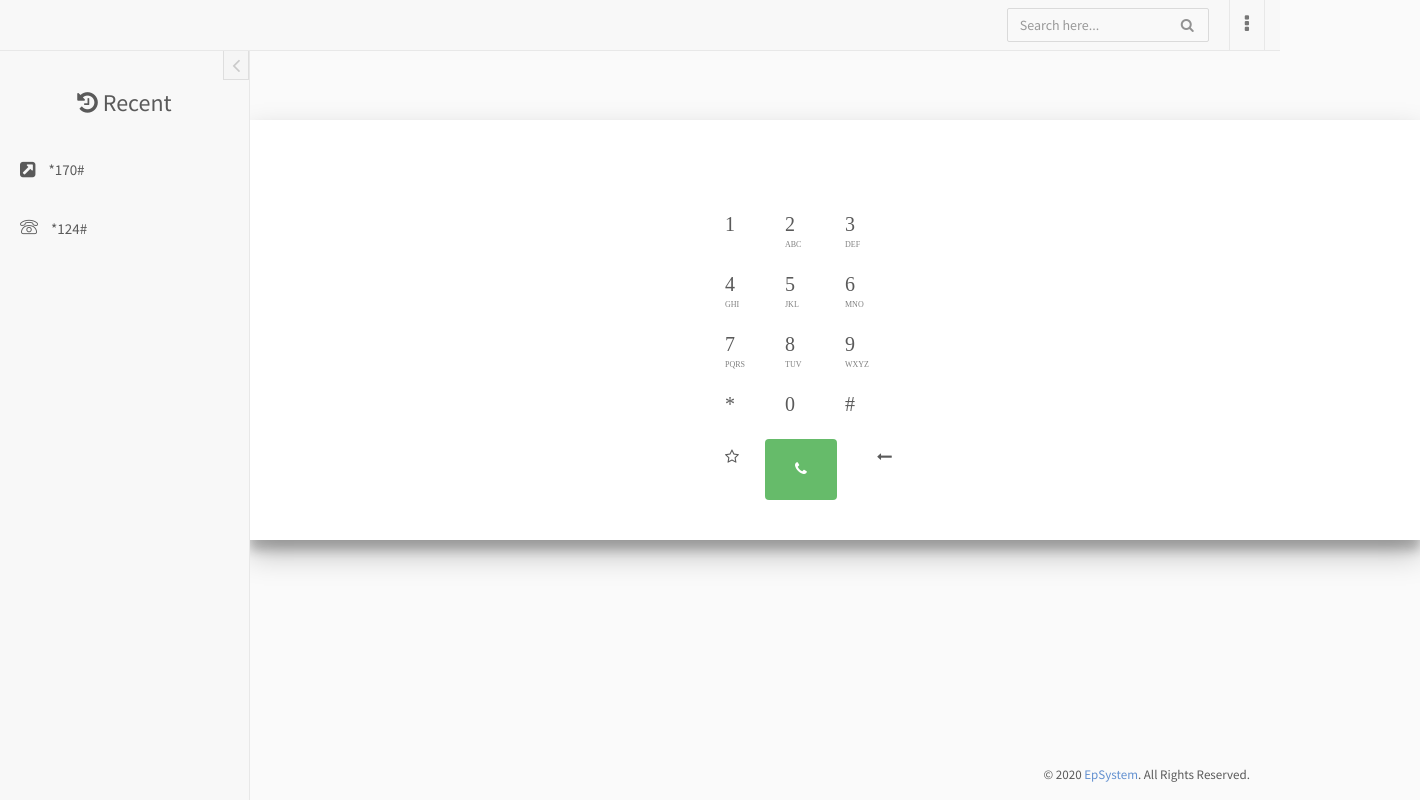
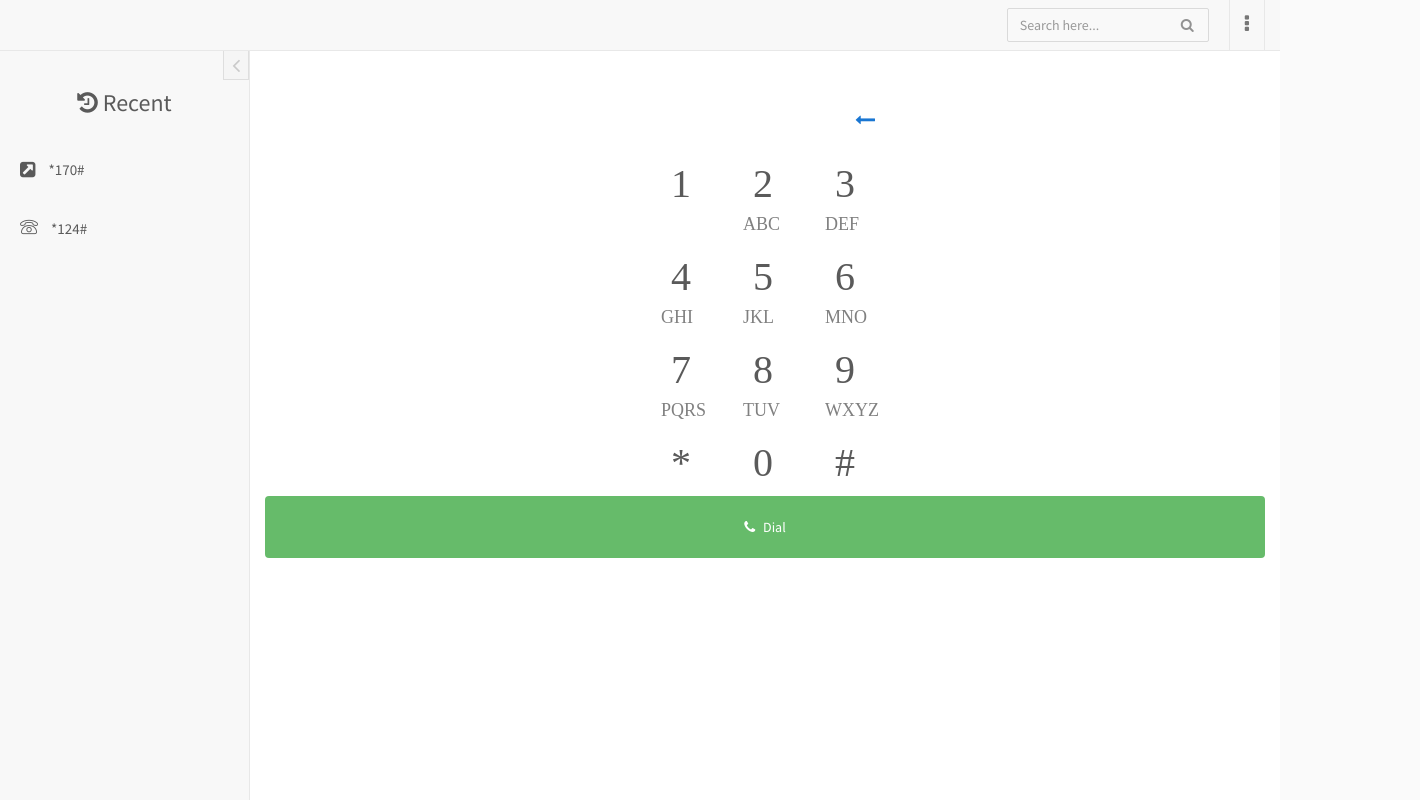
Before and after one commit to ikelvin-Studios/epsystem, a plain HTML site: page index.html in a window 1280 px wide. Shown: the whole page, 1420 px wide, since content can reach past the window. Drawn offline with Linux system fonts and the light colour scheme.

Commit message:
Added: Changes to Dialpad

```diff
--- a/index.html
+++ b/index.html
@@ -119,14 +119,18 @@
 		</div>
 		<!-- END LEFT SIDEBAR -->
 		<!-- MAIN CONTENT -->
-		<div id="main-content">
-
-			<div id="main-contentArea" class="">
+		<div id="main-content" class="container">
 			<!-- Contents Start Here -->
 
-				<div class="container">
+
 				<center>
-				  <div id="output"></div>
+
+				<div class="botrow">
+					<!-- <i class="fa fa-star-o dig" aria-hidden="true"></i> -->
+
+					<div id="output"><i class="fa fa-long-arrow-left dig" aria-hidden="true"></i></div>
+
+				</div>
 				<div class="row">
 					<div class="digit" id="one">1</div>
 					<div class="digit" id="two">2
@@ -166,26 +170,27 @@
 					<div class="digit">#
 					</div>
 				</div>
-				  <div class="botrow"><i class="fa fa-star-o dig" aria-hidden="true"></i>
-				    <div id="call" class=""><i class="fa fa-phone" aria-hidden="true"></i></div>
-				    <i class="fa fa-long-arrow-left dig" aria-hidden="true"></i>
-				  </div>
+				<div id="call" class="btn btn-block ml-2 mr-2 text-lg"><i class="fa fa-phone" aria-hidden="true"></i> Dial</div>
 							</center>
-				</div>
+
 
 			<!-- Contents End here -->
-			</div>
+
+			<!-- <div id="main-contentArea" class=""> -->
+			<!-- <div class="container"> -->
+			<!-- </div> -->
+			<!--</div> -->
 			<!-- <button type="button" class="btn btn-default" data-toggle="modal" data-target="#About-modal">Large modal</button>
 			<br>
 			<br> -->
 		</div>
 
 		<!-- END MAIN CONTENT -->
-		<div class="clearfix"></div>
+		<!-- <div class="clearfix"></div>
 
 		<footer>
 			<p class="copyright">&copy; 2020 <a href="https://epsystem.campusinsider.net" target="_blank">EpSystem</a>. All Rights Reserved.</p>
-		</footer>
+		</footer> -->
 	</div>
 	<!-- END WRAPPER -->
 
--- a/static/assets/snippets/working-dial-pad/dist/style.css
+++ b/static/assets/snippets/working-dial-pad/dist/style.css
@@ -3,8 +3,8 @@ body {
 }
 
 .row {
-  margin: 0 auto;
-  width: 280px;
+  margin: auto;
+  width: 250px;
   clear: both;
   text-align: center;
   font-family: 'Exo';
@@ -13,23 +13,27 @@ body {
 .digit,
 .dig {
   float: left;
-  padding: 10px 30px;
-  width: 30px;
-  font-size: 2rem;
+  padding: 2px 20px;
+  margin: 3px 1px;
+  width: 80px;
+  font-size: 4rem;
   cursor: pointer;
+  /* border: .1rem solid; */
+  border-radius: 20%;
 }
 
 .sub {
-  font-size: 0.8rem;
+  font-size: 1.8rem;
   color: grey;
+  float: left;
 }
 
 .container {
   background-color: white;
-  width: 320px;
-  padding: 20px;
-  margin: 30px auto;
-  height: 420px;
+  /* width: 100%; */
+  /* padding: 20px; */
+  /* margin: 30px auto; */
+  height: 100%;
   text-align: center;
   box-shadow: 0 14px 28px rgba(0, 0, 0, 0.25), 0 10px 10px rgba(0, 0, 0, 0.22);
 }
@@ -47,7 +51,7 @@ body {
   background-color: #66bb6a;
   padding: 20px 30px;
   border-radius: 100%;
-  margin: 10px;
+  /* margin: 10px; */
   color: white;
   border-radius: 4px;
   float: left;
@@ -72,9 +76,9 @@ body {
 }
 
 .dig {
-  float: left;
+  float: right;
   padding: 10px 20px;
   margin: 10px;
-  width: 30px;
+  width: 60px;
   cursor: pointer;
 }
```
Lines whose indentation alone changed are shown as unchanged.
